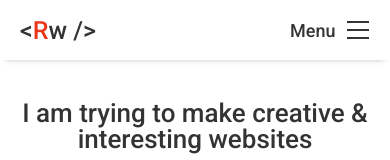
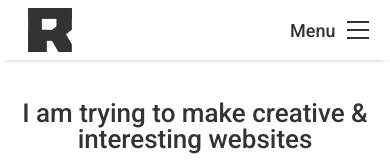
Before and after one commit to Radek-Wawrzyk/Portfolio-Front-End, a Vue app: page /portfolio in a window 390 px wide. Shown: the top 160 px of the page. Built offline with nearby package versions, Linux system fonts and the light colour scheme.

Commit message:
Replace - New logotype

```diff
--- a/src/Components/Footer/Footer.scss
+++ b/src/Components/Footer/Footer.scss
@@ -122,25 +122,18 @@
   margin: 10px 0;
 }
 .footer-logo a {
-  display: block;
   width: 100%;
-  height: 100%;
-  figcaption {
-    font-size: 25px;
-    font-weight: 500;
-    color: $greyDark;
-    position: relative;
-    &::before {
-      content: "<"
-    }
-    &::after {
-      content: "/>"
-    }
-    span {
-      color: $red;
-    }
-    &.mobile {
-      display: none;
+  height: auto;
+  outline: none;
+  svg {
+    width: 50px;
+    height: auto;
+    fill: $greyDark;
+    transition: fill 0.25s;
+  }
+  &:hover, &:focus {
+    svg {
+      fill: $red;
     }
   }
 }
--- a/src/Components/Footer/Footer.vue
+++ b/src/Components/Footer/Footer.vue
@@ -56,12 +56,7 @@
     </ul>
     <figure class="footer-logo">
       <router-link aria-label="Homepage" title="Homepage" to="/">
-        <figcaption class="desktop">
-          <span>Radek-</span>Wawrzyk
-        </figcaption>
-        <figcaption class="mobile">
-          <span>R</span>w
-        </figcaption>
+        <svg xmlns="http://www.w3.org/2000/svg" viewBox="0 0 795 800"><g id="main"><rect class="cls-1" width="250" height="800"/><rect class="cls-1" x="546.37" y="490.87" width="280.81" height="363.27" transform="translate(-349.24 333.49) rotate(-30)"/><rect class="cls-1" x="500.57" y="412.75" width="370.77" height="218.55" transform="translate(-281.04 419.4) rotate(-37.1)"/><rect class="cls-1" y="397" width="340" height="403"/><rect class="cls-1" width="795" height="198"/><rect class="cls-1" x="515" width="280" height="397"/><rect class="cls-1" y="397" width="595" height="200"/><rect class="cls-1" x="551" y="659" width="244" height="141"/></g></svg>
       </router-link>
     </figure>
     <p class="footer-singature">© 2018 Radek Wawrzyk</p>
--- a/src/Components/Navigation/Navigation.scss
+++ b/src/Components/Navigation/Navigation.scss
@@ -15,40 +15,31 @@
   box-shadow: 0 4px 6px -6px rgba(34, 34, 34, 0.6);
 }
 .navigation-logo {
-  //width: 100px;
+  width: 100px;
+  height: 100%;
   position: relative;
   z-index: 101;
+  &.active svg {
+    fill: $red;
+  }
 }
 .navigation-logo a {
+  padding: 8px 0;
   display: block;
   width: 100%;
   height: 100%;
-  figcaption {
-    font-size: 25px;
-    font-weight: 500;
-    color: $greyDark;
-    position: relative;
-    &::before {
-      content: "<"
-    }
-    &::after {
-      content: "/>"
-    }
-    span {
-      color: $red;
-    }
-    &.mobile {
-      display: none;
+  outline-color: $red;
+  svg {
+    width: 100%;
+    height: 100%;
+    transition: fill 0.25s;
+    fill: $greyDark;
+  }
+  &:hover, &:focus {
+    svg {
+      fill: $red;
     }
   }
-}
-.navigation-logo.active a figcaption {
-  color: #b9b5ae;
-}
-
-.navigation-logo img {
-  width: 100%;
-  height: auto;
 }
 .navigation-menu {
   display: flex;
@@ -303,6 +294,9 @@
   .navigation-menu {
     padding: 80px 10px 0 10px;
   }
+  .navigation-logo {
+    width: 60px;
+  }
 }
 
 @media screen and (max-height: 420px) {
--- a/src/Components/Navigation/Navigation.vue
+++ b/src/Components/Navigation/Navigation.vue
@@ -2,12 +2,7 @@
   <nav class="navigation">
     <figure class="navigation-logo" :class="{'active': actvieClass}">
       <router-link aria-label="Homepage" title="Homepage" to="/">
-        <figcaption class="desktop">
-          <span>Radek-</span>Wawrzyk
-        </figcaption>
-        <figcaption class="mobile">
-          <span>R</span>w
-        </figcaption>
+        <svg xmlns="http://www.w3.org/2000/svg" viewBox="0 0 795 800"><g id="main"><rect class="cls-1" width="250" height="800"/><rect class="cls-1" x="546.37" y="490.87" width="280.81" height="363.27" transform="translate(-349.24 333.49) rotate(-30)"/><rect class="cls-1" x="500.57" y="412.75" width="370.77" height="218.55" transform="translate(-281.04 419.4) rotate(-37.1)"/><rect class="cls-1" y="397" width="340" height="403"/><rect class="cls-1" width="795" height="198"/><rect class="cls-1" x="515" width="280" height="397"/><rect class="cls-1" y="397" width="595" height="200"/><rect class="cls-1" x="551" y="659" width="244" height="141"/></g></svg>
       </router-link>
     </figure>
     <button
```
